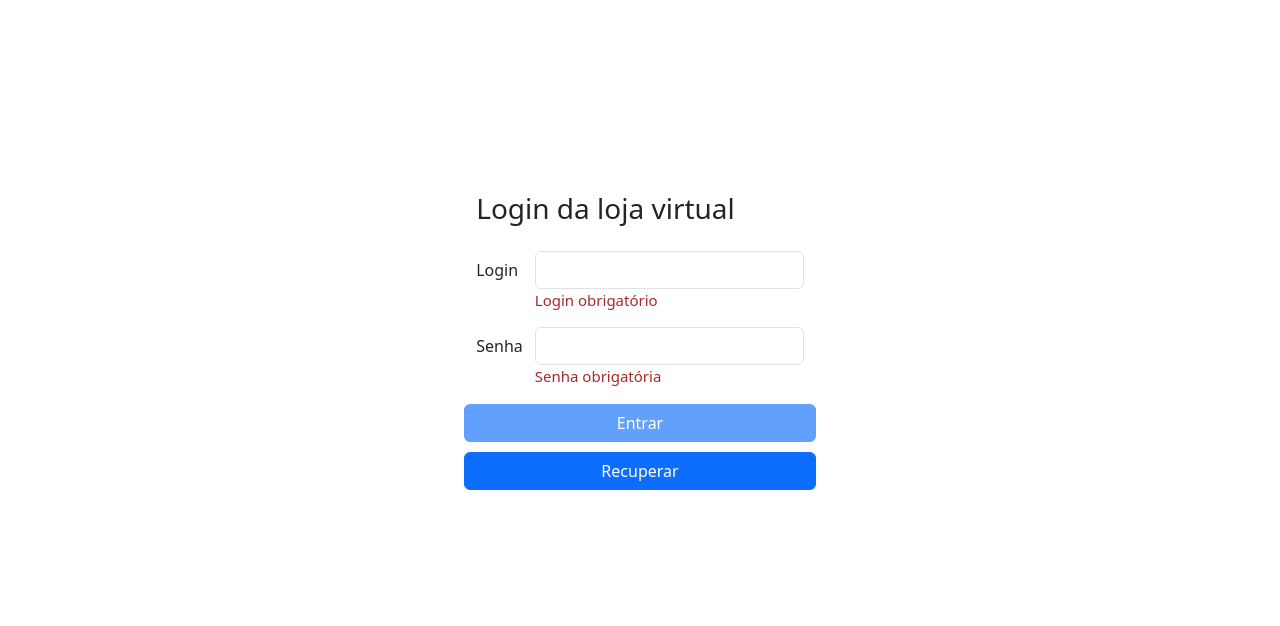
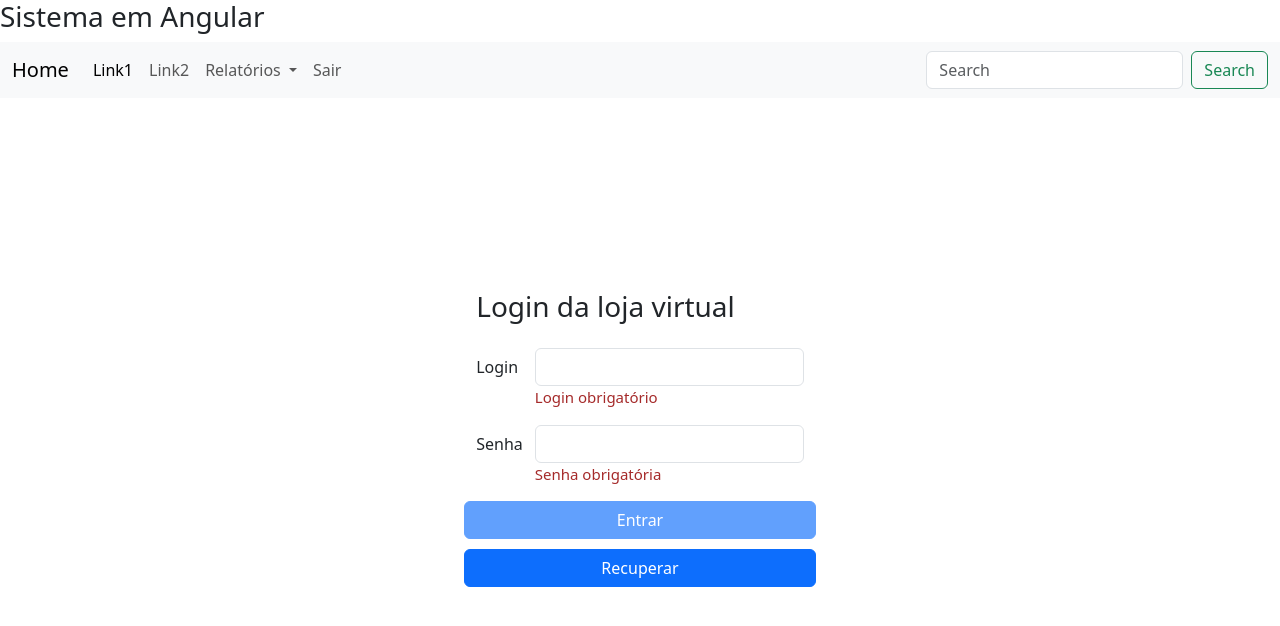
Before and after one commit to Marcondes-Goncalves/loja-virtual-mentoria-FRONTEND, an Angular app: page /login in a window 1280 px wide. Shown: the top 626 px of the page. Built offline with nearby package versions, Linux system fonts and the light colour scheme.

Commit message:
Criando Barra de Menu

```diff
--- a/src/app/app.component.html
+++ b/src/app/app.component.html
@@ -1,2 +1,4 @@
+<h3>Sistema em Angular</h3>
 
+<app-navbar></app-navbar>
 <router-outlet></router-outlet>
--- a/src/app/app.module.ts
+++ b/src/app/app.module.ts
@@ -10,6 +10,7 @@
 import { RouterModule, Routes } from '@angular/router';
 import { LoginComponent } from './login/login/login.component';
 import { guardiaoGuard } from './guard/guardiao.guard';
+import { NavbarComponent } from './navbar/navbar.component';
 
 // canActivate PASSA O guardiaoGuard como parÂmetro que verifica se o usuário está logado para que o mesmo tenha acesso a home
 // Dentro de data passamos os tipo de usuários que tem acesso a home
@@ -26,7 +27,8 @@
   declarations: [
     AppComponent,
     HomeComponent,
-    LoginComponent
+    LoginComponent,
+    NavbarComponent
   ],
   imports: [
     BrowserModule,
--- /dev/null
+++ b/src/app/navbar/navbar.component.css
@@ -0,0 +1,3 @@
+.dropdown:hover .dropdown-menu{
+    display: block;
+}
--- /dev/null
+++ b/src/app/navbar/navbar.component.html
@@ -0,0 +1,36 @@
+<nav class="navbar navbar-expand-lg bg-body-tertiary">
+  <div class="container-fluid">
+    <a class="navbar-brand" href="#">Home</a>
+    <button class="navbar-toggler" type="button" data-bs-toggle="collapse" data-bs-target="#navbarSupportedContent" aria-controls="navbarSupportedContent" aria-expanded="false" aria-label="Toggle navigation">
+      <span class="navbar-toggler-icon"></span>
+    </button>
+    <div class="collapse navbar-collapse" id="navbarSupportedContent">
+      <ul class="navbar-nav me-auto mb-2 mb-lg-0">
+        <li class="nav-item">
+          <a class="nav-link active" aria-current="page" href="#">Link1</a>
+        </li>
+        <li class="nav-item">
+          <a class="nav-link" href="#">Link2</a>
+        </li>
+        <li class="nav-item dropdown">
+          <a class="nav-link dropdown-toggle" href="#" role="button" data-bs-toggle="dropdown" aria-expanded="false">
+            Relatórios
+          </a>
+          <ul class="dropdown-menu">
+            <li><a class="dropdown-item" href="#">Action</a></li>
+            <li><a class="dropdown-item" href="#">Another action</a></li>
+            <li><hr class="dropdown-divider"></li>
+            <li><a class="dropdown-item" href="#">Something else here</a></li>
+          </ul>
+        </li>
+        <li class="nav-item">
+          <a class="nav-link" href="#">Sair</a>
+        </li>
+      </ul>
+      <form class="d-flex" role="search">
+        <input class="form-control me-2" type="search" placeholder="Search" aria-label="Search"/>
+        <button class="btn btn-outline-success" type="submit">Search</button>
+      </form>
+    </div>
+  </div>
+</nav>
```
Also changed, not shown: src/app/navbar/navbar.component.ts (added, +10 -0 lines), 1 other file (tests, documents, lock files or other folders).
